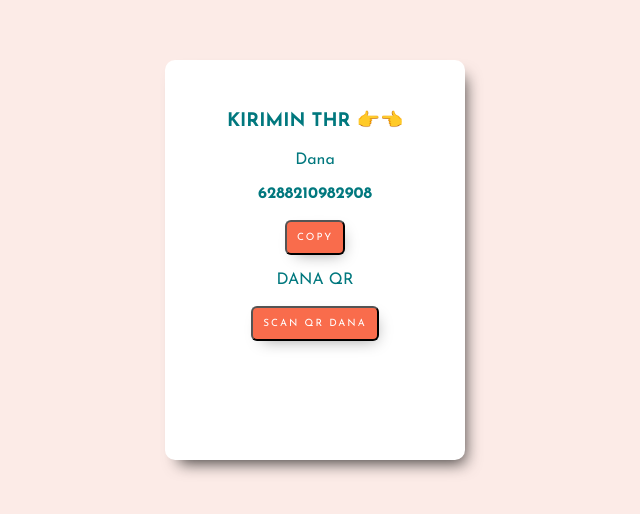
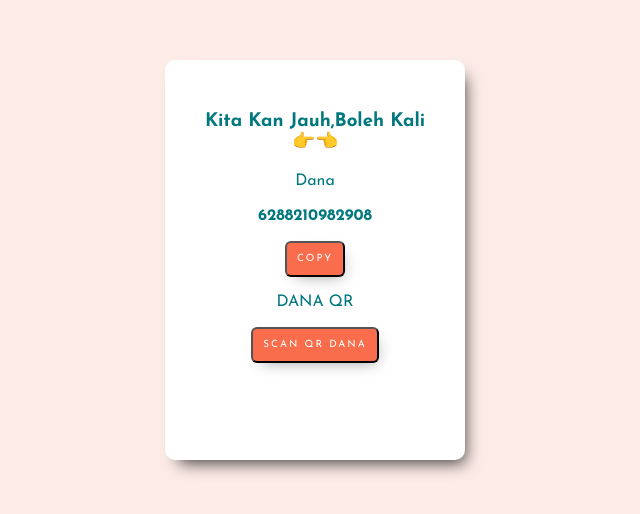
Before and after one commit to DzarelDeveloper/Happy-Eid-Mubarak-2, a plain HTML site: page THR.html in a window 1280 px wide. Shown: the part 140-654 px from the top of the page, without its empty margins (325-965 px from the left). Drawn offline with nearby package versions, Linux system fonts and the light colour scheme.

Commit message:
Update THR.html

```diff
--- a/THR.html
+++ b/THR.html
@@ -22,7 +22,7 @@
     <!-- partial:index.partial.html -->
     <div class="box">
         <div class="payment">
-            <h3>KIRIMIN THR 👉👈</h3>
+            <h3>Kita Kan Jauh,Boleh Kali👉👈</h3>
             <p>Dana</p>
             <p id="p1"><b>6288210982908</b></p>
             <button class="copy" onclick="copyToClipboard('#p1')">COPY</button>
```
